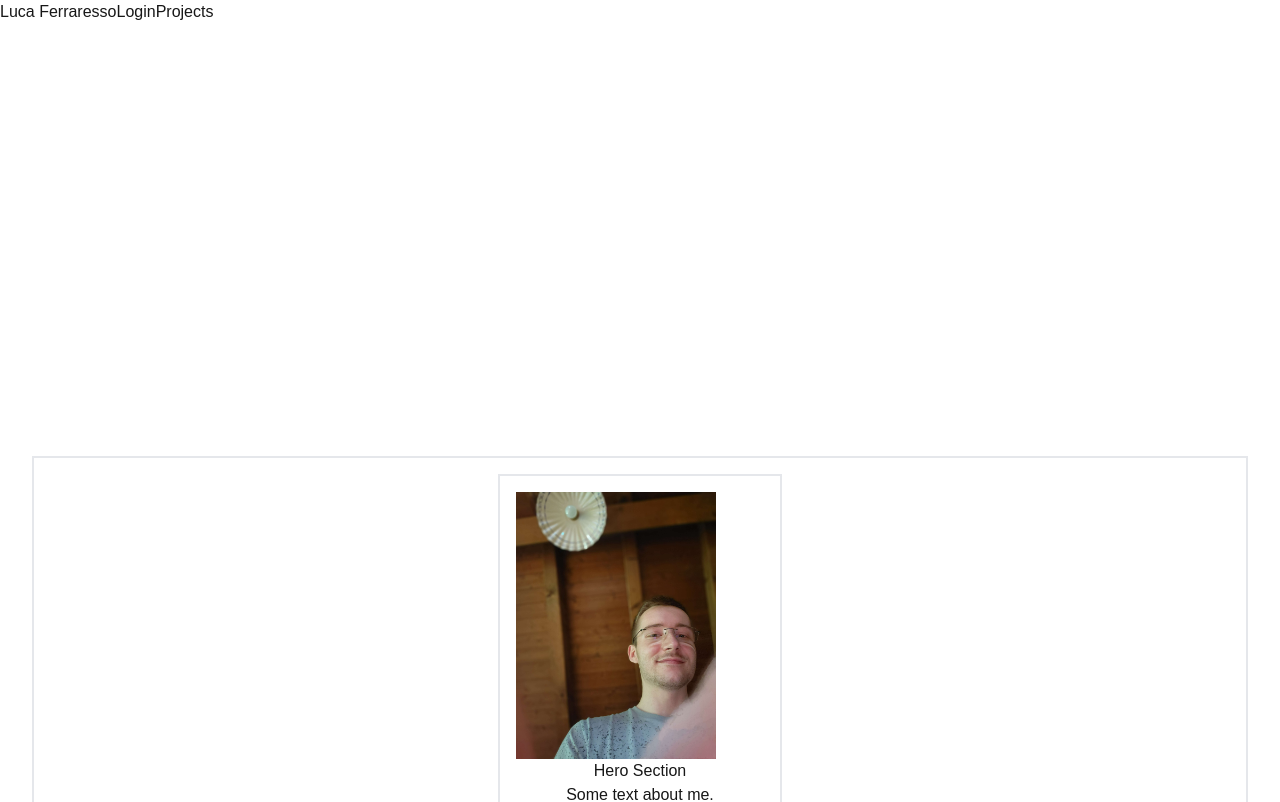
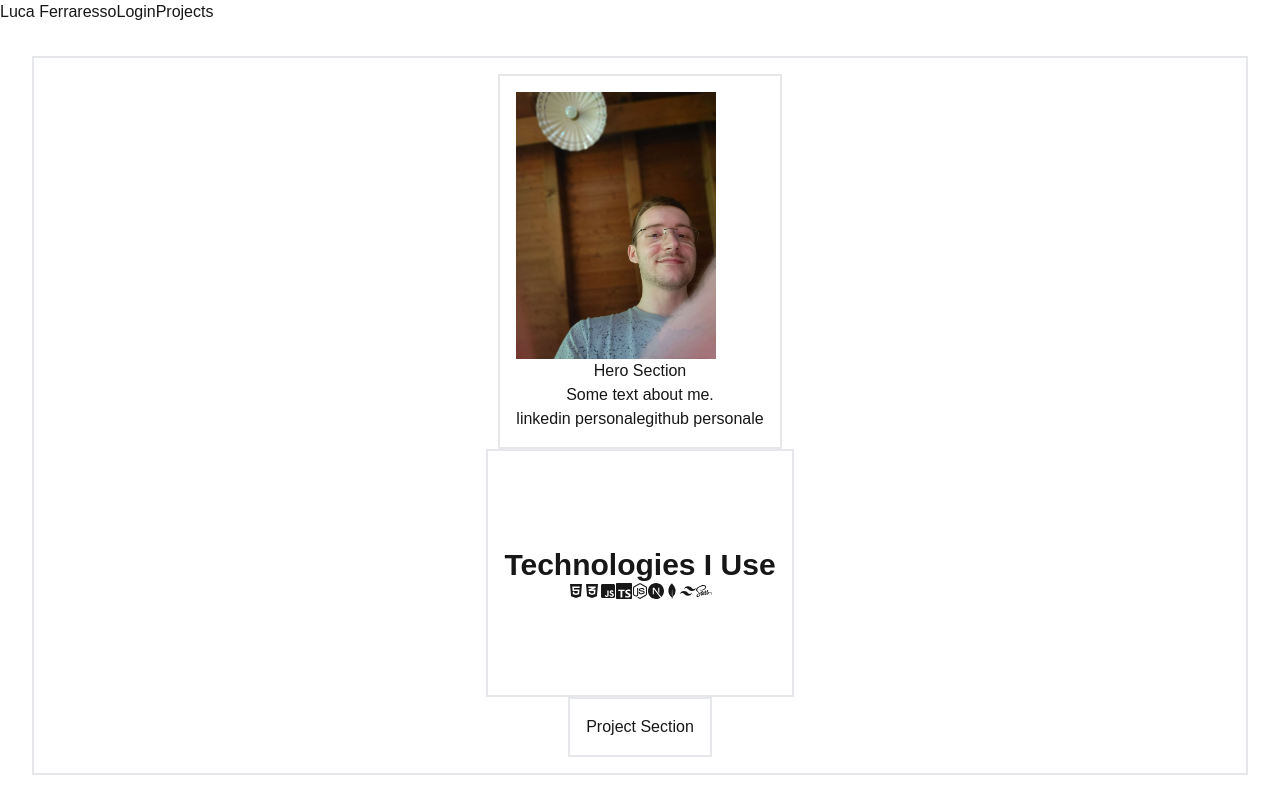
Before and after one commit to LucaFerraresso/TypeScript-Portfolio, a Next.js app in the folder portfolioproject/: page / in a window 1280 px wide. Shown: the top 802 px of the page. Built offline with nearby package versions, Linux system fonts and the light colour scheme.

Commit message:
fix client side

```diff
--- a/portfolioproject/app/AboutMe/page.tsx
+++ b/portfolioproject/app/AboutMe/page.tsx
@@ -1,3 +1,4 @@
+"use client";
 import { motion } from "framer-motion";
 import React from "react";
 
--- a/portfolioproject/app/Contacts/page.tsx
+++ b/portfolioproject/app/Contacts/page.tsx
@@ -1,3 +1,4 @@
+"use client";
 import { motion } from "framer-motion";
 import React from "react";
 
--- a/portfolioproject/app/Login/page.tsx
+++ b/portfolioproject/app/Login/page.tsx
@@ -1,3 +1,4 @@
+"use client";
 import { motion } from "framer-motion";
 import React from "react";
 
--- a/portfolioproject/app/Projects/page.tsx
+++ b/portfolioproject/app/Projects/page.tsx
@@ -1,3 +1,4 @@
+"use client";
 import { motion } from "framer-motion";
 import React from "react";
 
--- a/portfolioproject/app/page.tsx
+++ b/portfolioproject/app/page.tsx
@@ -16,7 +16,7 @@
 
   return (
     <>
-      <div className="mt-[400px] flex flex-col justify-center items-center text-center p-4 border-2">
+      <div className=" flex flex-col justify-center items-center text-center p-4 border-2">
         {/* Hero Section */}
         <motion.div
           className="border-2 p-4 flex justify-center items-center text-center "
```
